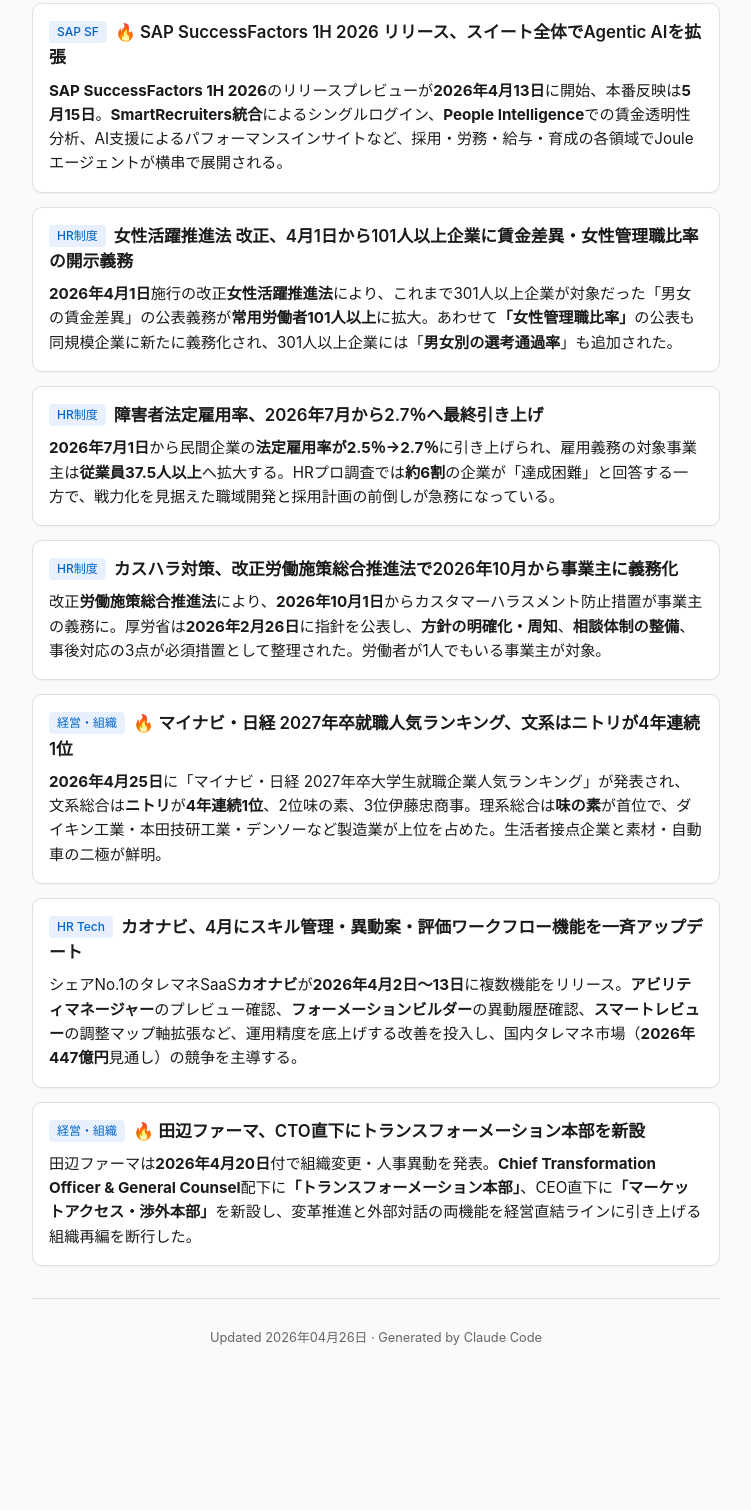
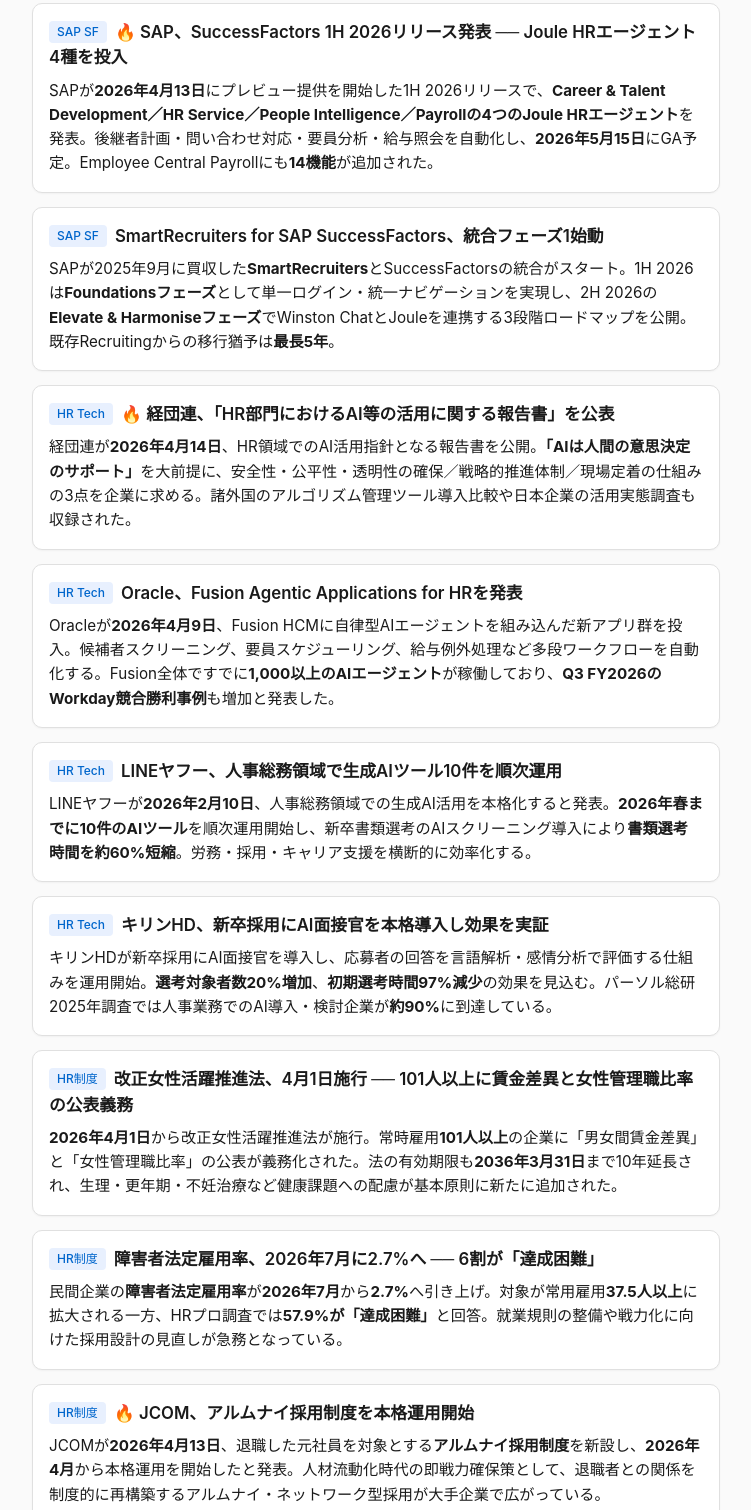
Before and after one commit to hata29/news, a plain HTML site: page index.html in a window 1280 px wide. Shown: the part 159-1669 px from the top of the page, without its empty margins (264-1015 px from the left). Before the commit the page ends 1580 px from the top, so only its background shows below. Drawn offline with Linux system fonts and the light colour scheme.

Commit message:
Update news digest: 2026-04-26

```diff
--- a/index.html
+++ b/index.html
@@ -178,32 +178,48 @@ footer {
 </nav>
 <main id="articles">
 <article data-category="SAP SF">
-  <h2><span class="cat">SAP SF</span><a href="https://news.sap.com/2026/04/sap-successfactors-1h-2026-release/" target="_blank" rel="noopener">🔥 SAP SuccessFactors 1H 2026 リリース、スイート全体でAgentic AIを拡張</a></h2>
-  <p><strong>SAP SuccessFactors 1H 2026</strong>のリリースプレビューが<strong>2026年4月13日</strong>に開始、本番反映は<strong>5月15日</strong>。<strong>SmartRecruiters統合</strong>によるシングルログイン、<strong>People Intelligence</strong>での賃金透明性分析、AI支援によるパフォーマンスインサイトなど、採用・労務・給与・育成の各領域でJouleエージェントが横串で展開される。</p>
+  <h2><span class="cat">SAP SF</span><a href="https://news.sap.com/2026/04/sap-successfactors-1h-2026-release/" target="_blank" rel="noopener">🔥 SAP、SuccessFactors 1H 2026リリース発表 ── Joule HRエージェント4種を投入</a></h2>
+  <p>SAPが<strong>2026年4月13日</strong>にプレビュー提供を開始した1H 2026リリースで、<strong>Career & Talent Development／HR Service／People Intelligence／Payrollの4つのJoule HRエージェント</strong>を発表。後継者計画・問い合わせ対応・要員分析・給与照会を自動化し、<strong>2026年5月15日</strong>にGA予定。Employee Central Payrollにも<strong>14機能</strong>が追加された。</p>
+</article>
+<article data-category="SAP SF">
+  <h2><span class="cat">SAP SF</span><a href="https://news.sap.com/2026/03/smartrecruiters-for-sap-successfactors-ai-driven-hiring-connected-hcm/" target="_blank" rel="noopener">SmartRecruiters for SAP SuccessFactors、統合フェーズ1始動</a></h2>
+  <p>SAPが2025年9月に買収した<strong>SmartRecruiters</strong>とSuccessFactorsの統合がスタート。1H 2026は<strong>Foundationsフェーズ</strong>として単一ログイン・統一ナビゲーションを実現し、2H 2026の<strong>Elevate & Harmoniseフェーズ</strong>でWinston ChatとJouleを連携する3段階ロードマップを公開。既存Recruitingからの移行猶予は<strong>最長5年</strong>。</p>
+</article>
+<article data-category="HR Tech">
+  <h2><span class="cat">HR Tech</span><a href="https://www.keidanren.or.jp/policy/2026/016.html" target="_blank" rel="noopener">🔥 経団連、「HR部門におけるAI等の活用に関する報告書」を公表</a></h2>
+  <p>経団連が<strong>2026年4月14日</strong>、HR領域でのAI活用指針となる報告書を公開。<strong>「AIは人間の意思決定のサポート」</strong>を大前提に、安全性・公平性・透明性の確保／戦略的推進体制／現場定着の仕組みの3点を企業に求める。諸外国のアルゴリズム管理ツール導入比較や日本企業の活用実態調査も収録された。</p>
+</article>
+<article data-category="HR Tech">
+  <h2><span class="cat">HR Tech</span><a href="https://www.uctoday.com/talent-hcm-platforms/oracle-fusion-agentic-applications-for-hr-what-it-means-for-hcm-leaders/" target="_blank" rel="noopener">Oracle、Fusion Agentic Applications for HRを発表</a></h2>
+  <p>Oracleが<strong>2026年4月9日</strong>、Fusion HCMに自律型AIエージェントを組み込んだ新アプリ群を投入。候補者スクリーニング、要員スケジューリング、給与例外処理など多段ワークフローを自動化する。Fusion全体ですでに<strong>1,000以上のAIエージェント</strong>が稼働しており、<strong>Q3 FY2026のWorkday競合勝利事例</strong>も増加と発表した。</p>
+</article>
+<article data-category="HR Tech">
+  <h2><span class="cat">HR Tech</span><a href="https://www.lycorp.co.jp/ja/news/release/020104/" target="_blank" rel="noopener">LINEヤフー、人事総務領域で生成AIツール10件を順次運用</a></h2>
+  <p>LINEヤフーが<strong>2026年2月10日</strong>、人事総務領域での生成AI活用を本格化すると発表。<strong>2026年春までに10件のAIツール</strong>を順次運用開始し、新卒書類選考のAIスクリーニング導入により<strong>書類選考時間を約60%短縮</strong>。労務・採用・キャリア支援を横断的に効率化する。</p>
+</article>
+<article data-category="HR Tech">
+  <h2><span class="cat">HR Tech</span>キリンHD、新卒採用にAI面接官を本格導入し効果を実証</h2>
+  <p>キリンHDが新卒採用にAI面接官を導入し、応募者の回答を言語解析・感情分析で評価する仕組みを運用開始。<strong>選考対象者数20%増加</strong>、<strong>初期選考時間97%減少</strong>の効果を見込む。パーソル総研2025年調査では人事業務でのAI導入・検討企業が<strong>約90%</strong>に到達している。</p>
 </article>
 <article data-category="HR制度">
-  <h2><span class="cat">HR制度</span><a href="https://www.workersdoctors.co.jp/column/knowledge/houkaisei202604/" target="_blank" rel="noopener">女性活躍推進法 改正、4月1日から101人以上企業に賃金差異・女性管理職比率の開示義務</a></h2>
-  <p><strong>2026年4月1日</strong>施行の改正<strong>女性活躍推進法</strong>により、これまで301人以上企業が対象だった「男女の賃金差異」の公表義務が<strong>常用労働者101人以上</strong>に拡大。あわせて<strong>「女性管理職比率」</strong>の公表も同規模企業に新たに義務化され、301人以上企業には「<strong>男女別の選考通過率</strong>」も追加された。</p>
+  <h2><span class="cat">HR制度</span><a href="https://www.mhlw.go.jp/stf/seisakunitsuite/bunya/0000091025.html" target="_blank" rel="noopener">改正女性活躍推進法、4月1日施行 ── 101人以上に賃金差異と女性管理職比率の公表義務</a></h2>
+  <p><strong>2026年4月1日</strong>から改正女性活躍推進法が施行。常時雇用<strong>101人以上</strong>の企業に「男女間賃金差異」と「女性管理職比率」の公表が義務化された。法の有効期限も<strong>2036年3月31日</strong>まで10年延長され、生理・更年期・不妊治療など健康課題への配慮が基本原則に新たに追加された。</p>
 </article>
 <article data-category="HR制度">
-  <h2><span class="cat">HR制度</span><a href="https://www.hrpro.co.jp/trend_news.php?news_no=3500" target="_blank" rel="noopener">障害者法定雇用率、2026年7月から2.7％へ最終引き上げ</a></h2>
-  <p><strong>2026年7月1日</strong>から民間企業の<strong>法定雇用率が2.5％→2.7％</strong>に引き上げられ、雇用義務の対象事業主は<strong>従業員37.5人以上</strong>へ拡大する。HRプロ調査では<strong>約6割</strong>の企業が「達成困難」と回答する一方で、戦力化を見据えた職域開発と採用計画の前倒しが急務になっている。</p>
+  <h2><span class="cat">HR制度</span><a href="https://www.hrpro.co.jp/trend_news.php?news_no=3500" target="_blank" rel="noopener">障害者法定雇用率、2026年7月に2.7%へ ── 6割が「達成困難」</a></h2>
+  <p>民間企業の<strong>障害者法定雇用率</strong>が<strong>2026年7月</strong>から<strong>2.7%</strong>へ引き上げ。対象が常用雇用<strong>37.5人以上</strong>に拡大される一方、HRプロ調査では<strong>57.9%が「達成困難」</strong>と回答。就業規則の整備や戦力化に向けた採用設計の見直しが急務となっている。</p>
 </article>
 <article data-category="HR制度">
-  <h2><span class="cat">HR制度</span><a href="https://www.businesslawyers.jp/articles/1457" target="_blank" rel="noopener">カスハラ対策、改正労働施策総合推進法で2026年10月から事業主に義務化</a></h2>
-  <p>改正<strong>労働施策総合推進法</strong>により、<strong>2026年10月1日</strong>からカスタマーハラスメント防止措置が事業主の義務に。厚労省は<strong>2026年2月26日</strong>に指針を公表し、<strong>方針の明確化・周知</strong>、<strong>相談体制の整備</strong>、事後対応の3点が必須措置として整理された。労働者が1人でもいる事業主が対象。</p>
+  <h2><span class="cat">HR制度</span>🔥 JCOM、アルムナイ採用制度を本格運用開始</h2>
+  <p>JCOMが<strong>2026年4月13日</strong>、退職した元社員を対象とする<strong>アルムナイ採用制度</strong>を新設し、<strong>2026年4月</strong>から本格運用を開始したと発表。人材流動化時代の即戦力確保策として、退職者との関係を制度的に再構築するアルムナイ・ネットワーク型採用が大手企業で広がっている。</p>
 </article>
 <article data-category="経営・組織">
-  <h2><span class="cat">経営・組織</span>🔥 マイナビ・日経 2027年卒就職人気ランキング、文系はニトリが4年連続1位</h2>
-  <p><strong>2026年4月25日</strong>に「マイナビ・日経 2027年卒大学生就職企業人気ランキング」が発表され、文系総合は<strong>ニトリ</strong>が<strong>4年連続1位</strong>、2位味の素、3位伊藤忠商事。理系総合は<strong>味の素</strong>が首位で、ダイキン工業・本田技研工業・デンソーなど製造業が上位を占めた。生活者接点企業と素材・自動車の二極が鮮明。</p>
-</article>
-<article data-category="HR Tech">
-  <h2><span class="cat">HR Tech</span><a href="https://www.kaonavi.jp/news/" target="_blank" rel="noopener">カオナビ、4月にスキル管理・異動案・評価ワークフロー機能を一斉アップデート</a></h2>
-  <p>シェアNo.1のタレマネSaaS<strong>カオナビ</strong>が<strong>2026年4月2日〜13日</strong>に複数機能をリリース。<strong>アビリティマネージャー</strong>のプレビュー確認、<strong>フォーメーションビルダー</strong>の異動履歴確認、<strong>スマートレビュー</strong>の調整マップ軸拡張など、運用精度を底上げする改善を投入し、国内タレマネ市場（<strong>2026年447億円</strong>見通し）の競争を主導する。</p>
+  <h2><span class="cat">経営・組織</span><a href="https://mixi.co.jp/news/2026/0306/49233/" target="_blank" rel="noopener">MIXI、トータルリワード型の新人事制度を4月導入 ── 部長級下限を50%引き上げ</a></h2>
+  <p>MIXIが<strong>2026年4月</strong>より、報酬・評価・働き方を一体で見直す新人事制度を導入。<strong>「トータルリワード」</strong>の考えに基づき、<strong>部長級モデル年収下限を840万円→1260万円（約50%）</strong>へ引き上げる。半年ごとの考課で昇給率を従来の5〜6%から<strong>最大10%</strong>へ拡大、低評価では降給する強いメリハリ運用に転換する。</p>
 </article>
 <article data-category="経営・組織">
-  <h2><span class="cat">経営・組織</span><a href="https://www.tanabe-pharma.com/ja/news/rel_260420.html" target="_blank" rel="noopener">🔥 田辺ファーマ、CTO直下にトランスフォーメーション本部を新設</a></h2>
-  <p>田辺ファーマは<strong>2026年4月20日</strong>付で組織変更・人事異動を発表。<strong>Chief Transformation Officer & General Counsel</strong>配下に<strong>「トランスフォーメーション本部」</strong>、CEO直下に<strong>「マーケットアクセス・渉外本部」</strong>を新設し、変革推進と外部対話の両機能を経営直結ラインに引き上げる組織再編を断行した。</p>
+  <h2><span class="cat">経営・組織</span><a href="https://www.msc-net.co.jp/column-20260105/" target="_blank" rel="noopener">2026年リーダーシップ、「ホリゾンタル」と「安心設計」が鍵に</a></h2>
+  <p>2026年のリーダーシップトレンドは、組織フラット化に伴う<strong>ホリゾンタル・リーダーシップ</strong>（横の影響力）の重要性が増す。<strong>リーダーの71%がストレス増加</strong>を訴え、40%が役割離脱を検討。新人育成では「厳しさvs優しさ」の二項対立を超えた<strong>安心設計リーダーシップ</strong>と、AI×ウェルビーイングの統合的視点が主流化している。</p>
 </article>
 </main>
 
```
Also changed, not shown: archive/2026-04-26.html (+32 -16 lines).
